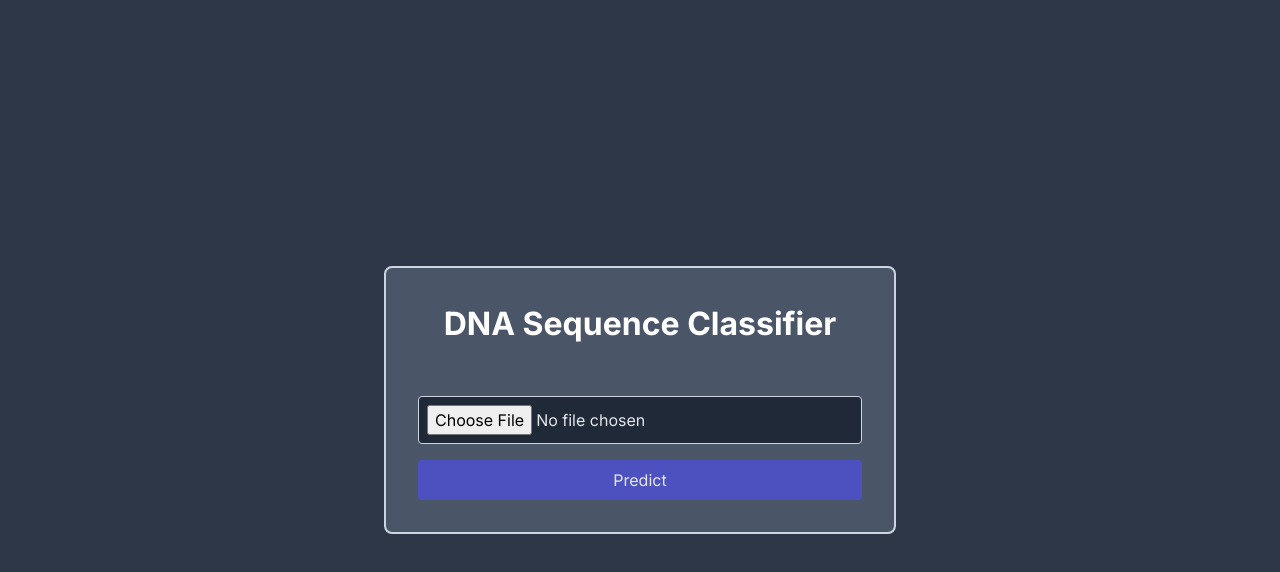
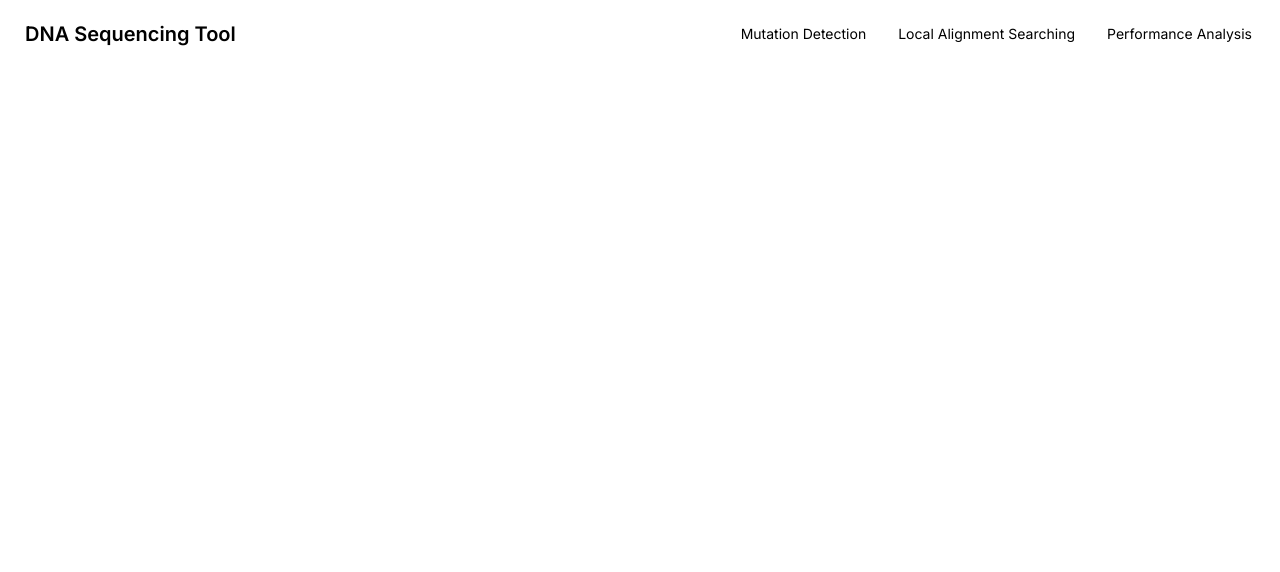
Before and after one commit to sundaram123krishnan/dna-predicition-analysis, a Next.js app in the folder frontend/: page / in a window 1280 px wide. Shown: the top 572 px of the page. Built offline with nearby package versions, Linux system fonts and the light colour scheme.

Commit message:
navbar and error handling

```diff
--- a/frontend/src/app/components/InputForm.js
+++ b/frontend/src/app/components/InputForm.js
@@ -50,22 +50,19 @@ const InputForm = ({ onSubmit }) => {
           }}
         />
 
+        <textarea
+          value={sequence}
+          onChange={(e) => setSequence(e.target.value)}
+          placeholder="Enter DNA sequence"
+          className="w-full h-40 p-2 border resize-none bg-gray-800 text-white"
+          style={{ resize: 'vertical' }}
+        />
         <button
           type="submit"
-          style={{
-            display: "block",
-            width: "100%",
-            marginTop: "1rem",
-            padding: "0.5rem",
-            backgroundColor: "#4C51BF",
-            color: "#E5E7EB",
-            border: "none",
-            borderRadius: "0.25rem",
-            cursor: "pointer",
-          }}
-        >
+          className="block w-full mt-4 px-4 py-2 bg-gray-800 text-white hover:bg-gray-700 focus:outline-none focus:bg-gray-600 border p-8 rounded-md" >
           Predict
         </button>
+
       </form>
 
       {classificationResult && (
--- /dev/null
+++ b/frontend/src/app/components/Navbar.js
@@ -0,0 +1,28 @@
+import React, { useState } from "react";
+import Link from "next/link";
+
+const Navbar = () => {
+  return (
+    <div className="navbar bg-base-100">
+      <div className="flex-1">
+        <a className="btn btn-ghost text-xl">DNA Sequencing Tool</a>
+      </div>
+      <div className="flex-none">
+        <ul className="menu menu-horizontal px-1">
+
+                <li>
+                  <Link href="/mutation_detected">Mutation Detection</Link>
+                </li>
+                <li>
+                  <Link href="/local_alignment">Local Alignment Searching</Link>
+                </li>
+                <li>
+                <Link href="/performance_analysis">Performance Analysis</Link>
+              </li>
+        </ul>
+      </div>
+    </div>
+  );
+};
+
+export default Navbar;
--- a/frontend/src/app/components/ResultPage.js
+++ /dev/null
@@ -1,13 +0,0 @@
-"use client";
-
-const ResultPage = ({ geneFunction }) => {
-  console.log(geneFunction);
-  return (
-    <div>
-      <h2>Predicted Gene Function:</h2>
-      <p>{geneFunction}</p>
-    </div>
-  );
-};
-
-export default ResultPage;
--- /dev/null
+++ b/frontend/src/app/demo.js
@@ -0,0 +1,34 @@
+const Page = () => {
+    // State to track which component to render
+    const [currentComponent, setCurrentComponent] = useState(null);
+
+    // Function to handle button clicks and set the current component
+    const handleButtonClick = (componentName) => {
+      switch (componentName) {
+        case 'Component1':
+          setCurrentComponent(<Component1 />);
+          break;
+        case 'Component2':
+          setCurrentComponent(<Component2 />);
+          break;
+        case 'Component3':
+          setCurrentComponent(<Component3 />);
+          break;
+        default:
+          setCurrentComponent(null);
+      }
+    };
+
+    return (
+      <div>
+        <button onClick={() => handleButtonClick('Component1')}>Show Component 1</button>
+        <button onClick={() => handleButtonClick('Component2')}>Show Component 2</button>
+        <button onClick={() => handleButtonClick('Component3')}>Show Component 3</button>
+
+        {/* Render the current component based on state */}
+        {currentComponent}
+      </div>
+    );
+  }
+
+  export default Page;
--- /dev/null
+++ b/frontend/src/app/local_alignment/page.js
@@ -0,0 +1,41 @@
+
+"use client"
+
+
+import React from 'react';
+
+const Blast = () => {
+
+  return (
+
+    <div className="max-w-lg mx-auto">
+      <form >
+        <div
+          className="border-2 bg-gray-800 border-gray-300 p-4 mb-4 text-center cursor-pointer"
+
+        >
+          <p>Drag and drop a text file here</p>
+
+          <textarea
+
+          onChange={(e) => setSequence(e.target.value)}
+          placeholder="Enter DNA sequence"
+          className="w-full h-40 p-2 border resize-none bg-gray-800 text-white"
+          style={{ resize: 'vertical' }}
+        />
+        </div>
+
+        <button
+          type="submit"
+          className="block w-full mt-4 px-4 py-2 bg-gray-800 text-white hover:bg-gray-700 focus:outline-none focus:bg-gray-600 border p-8 rounded-md" >
+          Predict
+        </button>
+      </form>
+
+
+    </div>
+
+    );
+}
+
+export default Blast;
--- /dev/null
+++ b/frontend/src/app/mutation_detected/page.js
@@ -0,0 +1,45 @@
+
+"use client";
+
+import React from 'react';
+
+const MutationDetection = () => {
+
+  return (
+
+    <div className="max-w-lg mx-auto">
+      <form >
+        <div
+          className="border-dashed border-2 bg-gray-800 border-gray-300 p-4 mb-4 text-center cursor-pointer"
+        >
+          <p>Drag and drop a text file here</p>
+
+          <input
+        type="file"
+        accept=".txt"
+        onChange={(e) => {
+          const file = e.target.files[0];
+          const reader = new FileReader();
+          reader.onload = (event) => {
+            const fileContent = event.target.result;
+            setSequence(fileContent);
+          };
+          reader.readAsText(file);
+        }}
+        className="w-full mt-4 p-2 border rounded-md bg-gray-800 text-white"
+      />
+        </div>
+
+        <button
+          type="submit"
+          className="block w-full mt-4 px-4 py-2 bg-gray-800 text-white hover:bg-gray-700 focus:outline-none focus:bg-gray-600 border p-8 rounded-md" >
+          Predict
+        </button>
+      </form>
+
+
+    </div>
+  );
+}
+
+export default MutationDetection;
--- a/frontend/src/app/page.js
+++ b/frontend/src/app/page.js
@@ -2,49 +2,12 @@
 
 import { useState } from "react";
 import InputForm from "./components/InputForm";
+import Navbar from "./components/Navbar";
 
 const Page = () => {
-  const [classificationResults, setClassificationResults] = useState(null);
-
-  const handleClassificationResult = (result) => {
-    setClassificationResults(result);
-  };
-
   return (
-    <div
-      style={{
-        minHeight: "100vh",
-        display: "flex",
-        flexDirection: "column",
-        justifyContent: "center",
-        alignItems: "center",
-        backgroundColor: "#2d3748",
-        padding: "2rem",
-      }}
-    >
-      <div
-        style={{
-          maxWidth: "32rem",
-          width: "100%",
-          border: "2px solid #cbd5e0",
-          borderRadius: "0.5rem",
-          padding: "2rem",
-          backgroundColor: "#4a5568",
-          color: "#fff",
-        }}
-      >
-        <h1
-          style={{
-            fontSize: "2rem",
-            fontWeight: "bold",
-            textAlign: "center",
-            marginBottom: "2rem",
-          }}
-        >
-          DNA Sequence Classifier
-        </h1>
-        <InputForm onSubmit={handleClassificationResult} />
-      </div>
+    <div>
+      <Navbar />
     </div>
   );
 };
--- a/frontend/src/app/pages/result.js
+++ /dev/null
@@ -1,27 +0,0 @@
-// result.js
-
-import Link from 'next/link';
-import React from 'react';
-
-const ResultPage = ({ accuracy, precision, recall, f1, confusionMatrix }) => {
-  return (
-    <div className="container mx-auto mt-8">
-      <h1 className="text-3xl font-bold mb-4">Classification Results</h1>
-      <div className="bg-white shadow-md rounded-lg p-6">
-        <div className="mb-4">
-          <h2 className="text-xl font-semibold mb-2">Accuracy</h2>
-          <p>{accuracy.toFixed(3)}</p>
-        </div>
-        {/* Display other metrics */}
-        <div>
-          <h2 className="text-xl font-semibold mb-2">Confusion Matrix</h2>
-          <div className="overflow-auto">
-            {/* Display confusion matrix */}
-          </div>
-        </div>
-      </div>
-    </div>
-  );
-};
-
-export default ResultPage;
--- /dev/null
+++ b/frontend/src/app/performance_analysis/page.js
@@ -0,0 +1,5 @@
+
+
+export default function Graph() {
+    return <div>Hello world</div>
+}
--- a/frontend/tailwind.config.js
+++ b/frontend/tailwind.config.js
@@ -14,5 +14,5 @@ module.exports = {
     //   },
     // },
   },
-  plugins: [],
+  plugins: [require("daisyui")],
 };
```
